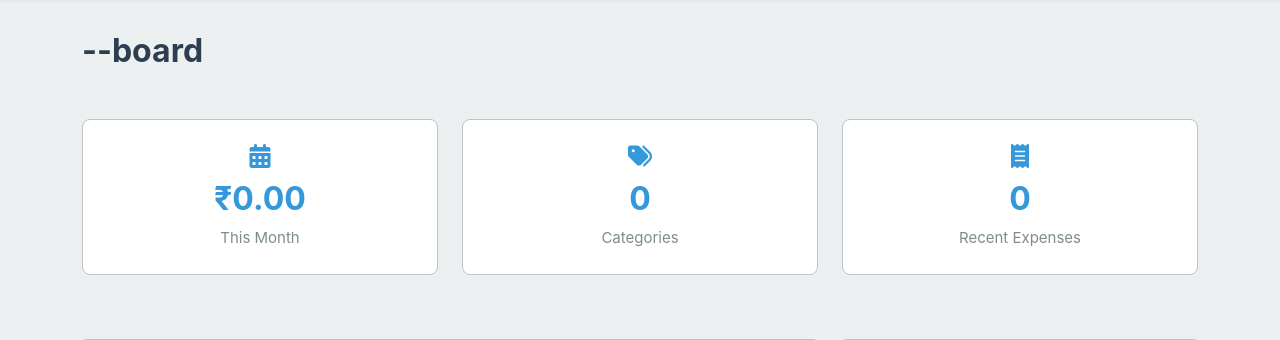
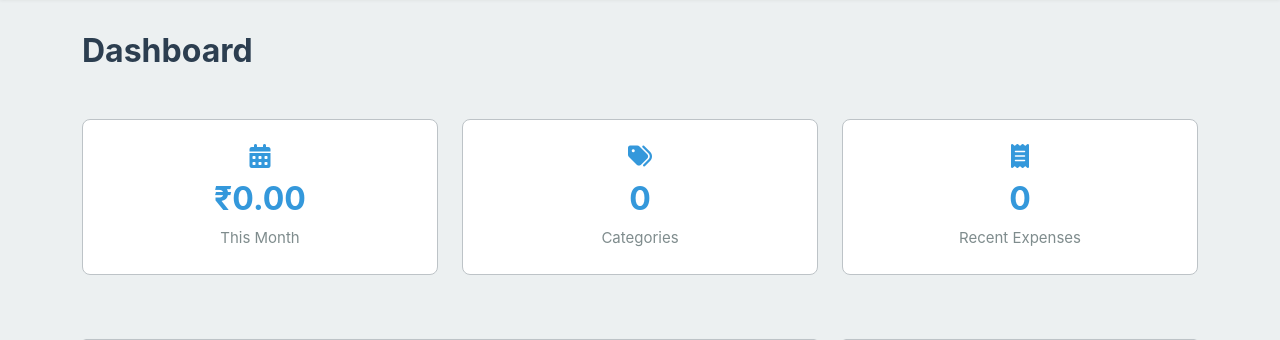
Before and after one commit to VamshiTejaKumbham/FinTrack, a Flask app: page /dashboard in a window 1280 px wide. Shown: the part 76-416 px from the top of the page. Run offline with Flask 3, Linux system fonts and the light colour scheme; a user stored in the database is signed in.

Commit message:
Fix heading text in dashboard template

```diff
--- a/templates/dashboard.html
+++ b/templates/dashboard.html
@@ -4,7 +4,7 @@
 
 {% block content %}
 <div class="mb-5">
-    <h2>--board</h2>
+    <h2>Dashboard</h2>
 </div>
 
 <!-- Stat Cards -->
```
